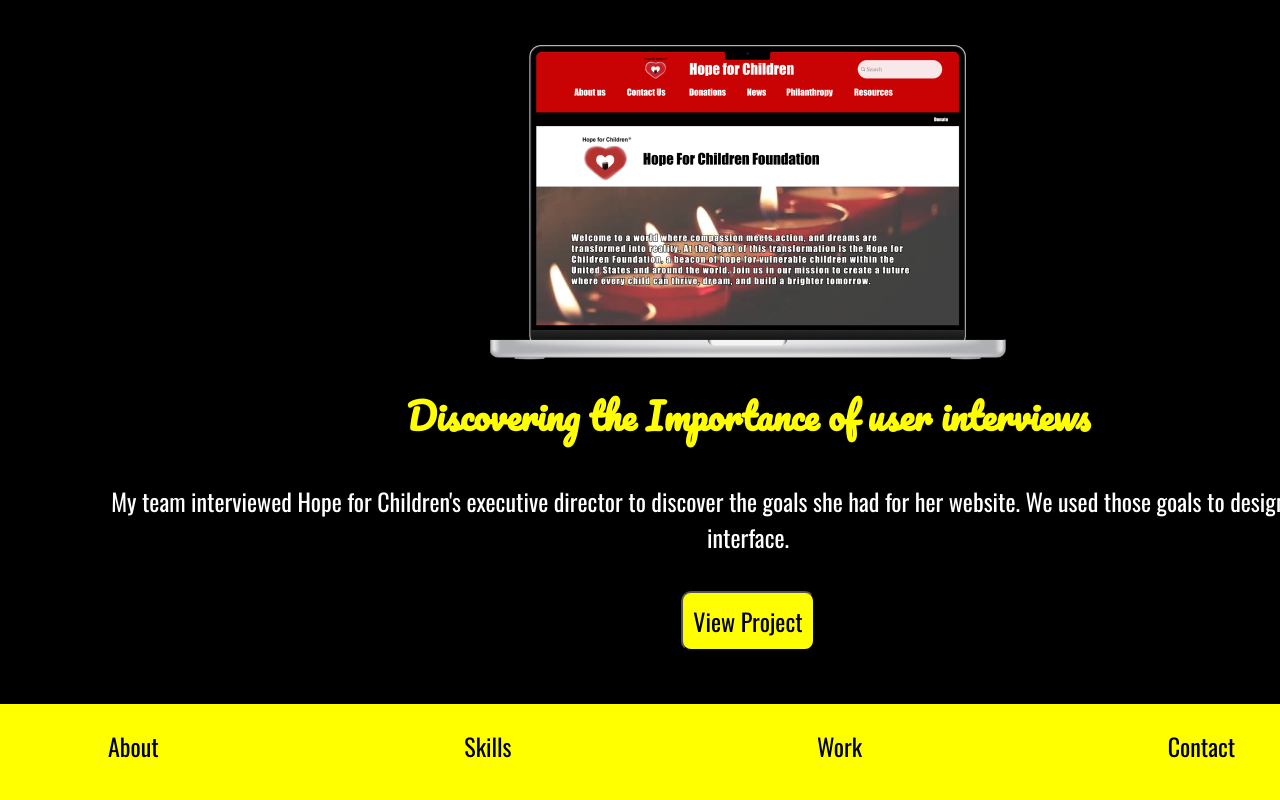
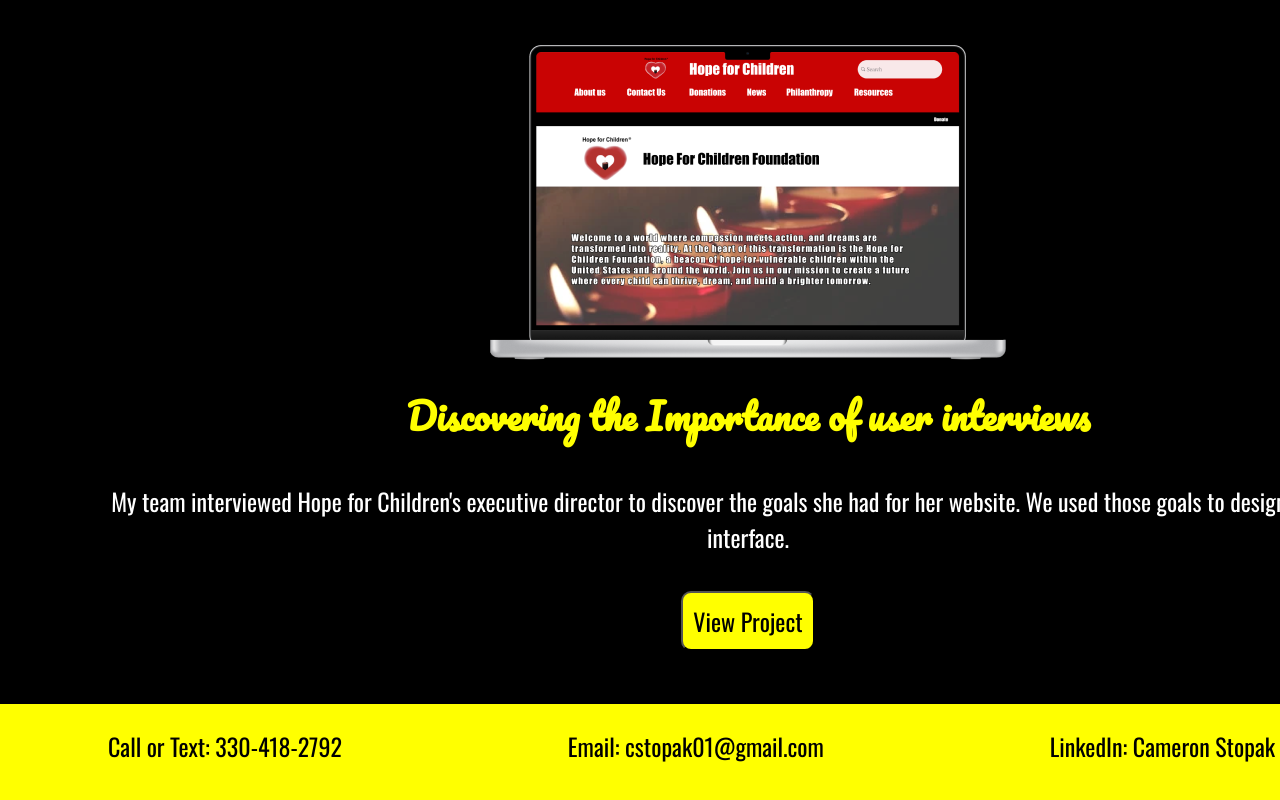
Before and after one commit to cameronstopak/UX_UI_HW_19, a plain HTML site: page index.html in a window 1280 px wide. Shown: the part 3303-4103 px from the top of the page. Drawn offline with nearby package versions, Linux system fonts and the light colour scheme.

Commit message:
Contact Iteration

```diff
--- a/index.html
+++ b/index.html
@@ -103,13 +103,11 @@
 
 <footer>
     <ul>
-        <li>About</li>
+        <li>Call or Text: 330-418-2792</li>
         <br>
-        <li>Skills</li>
+        <li>Email: cstopak01@gmail.com</li>
         <br>
-        <li>Work</li>
-        <br>
-        <li>Contact</li>
+        <li>LinkedIn: Cameron Stopak</li>
         <br>
       </ul>
 </footer>
```
